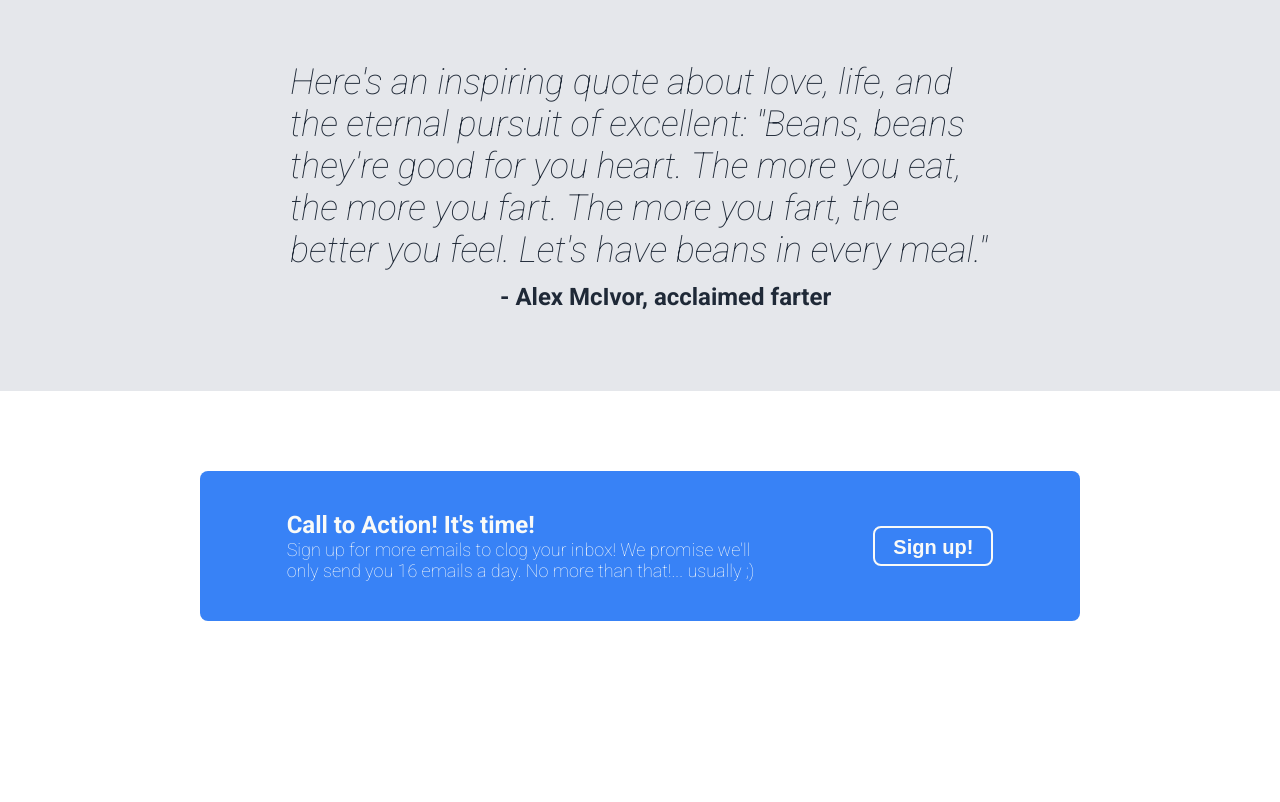
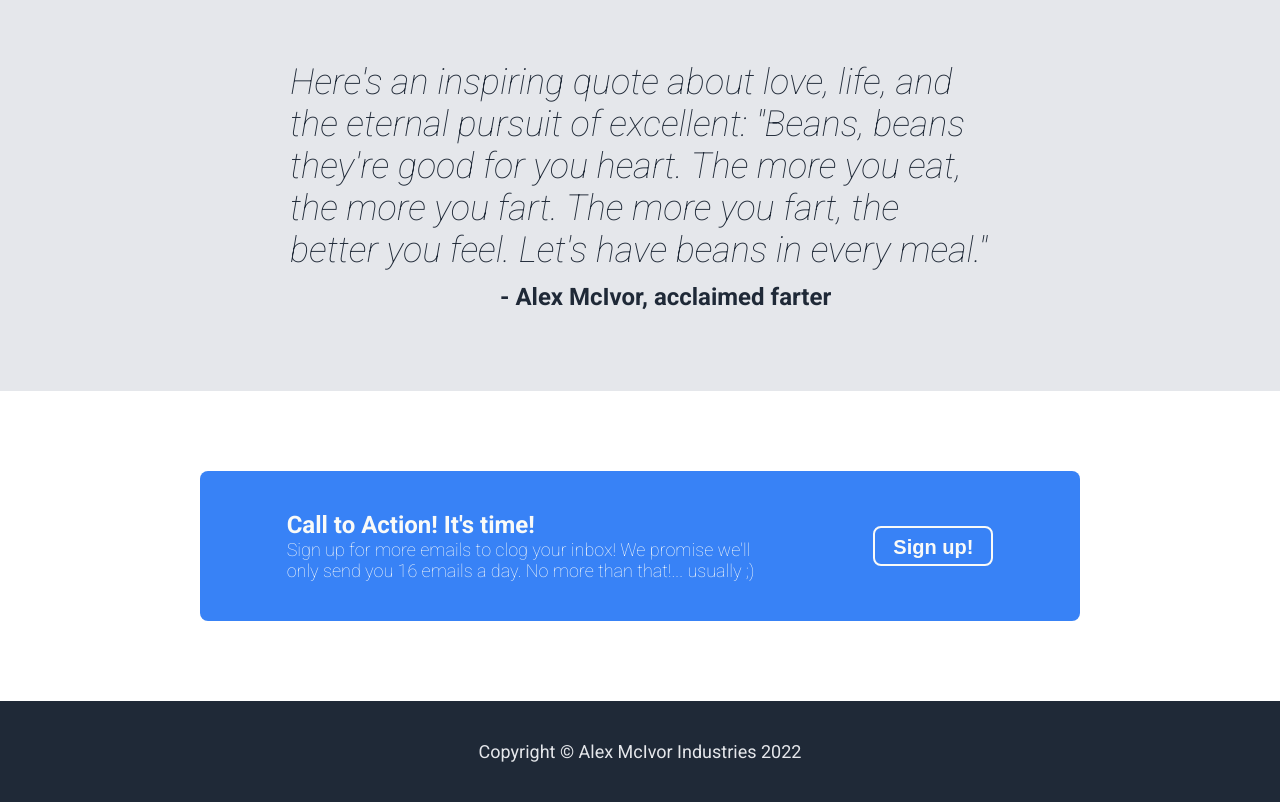
Before and after one commit to MadManMcIvor/TOP-Landing-Page, a plain HTML site: page index.html in a window 1280 px wide. Shown: the part 1094-1896 px from the top of the page. Before the commit the page ends 1795 px from the top, so only its background shows below. Drawn offline with Linux system fonts and the light colour scheme.

Commit message:
Tackle footer Going to do one last double check but this should be good to go!

```diff
--- a/index.html
+++ b/index.html
@@ -68,7 +68,6 @@
         </div>
     </div>
 
-    <div class="footer">
-    </div>
+    <div class="footer"> Copyright © Alex McIvor Industries 2022</div>
 </body>
 </html>
--- a/styles.css
+++ b/styles.css
@@ -155,3 +155,11 @@ button {
     width: 120px;
     height: 40px;
 }
+
+.footer {
+    background-color: #1F2937;
+    font-size: 18px;
+    color: #E5E7EB;
+    text-align: center;
+    padding: 40px;
+}
```
